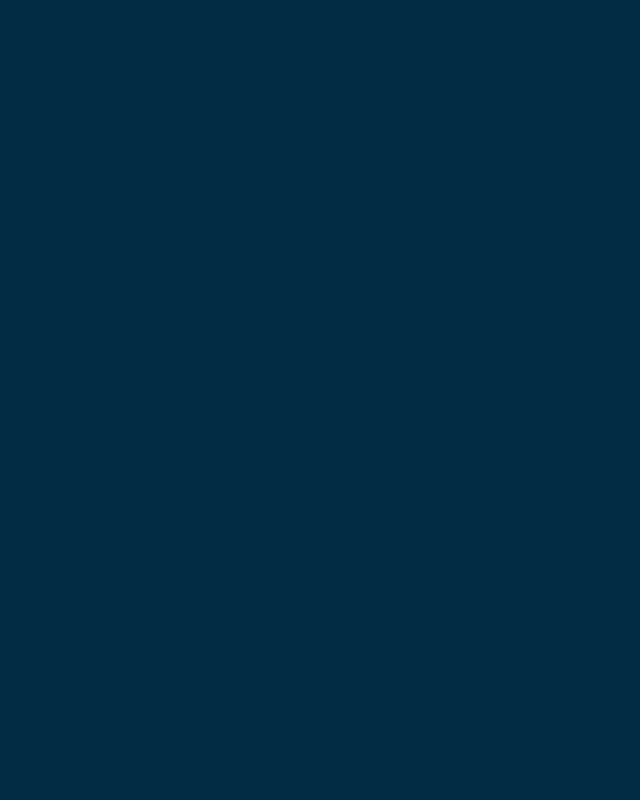
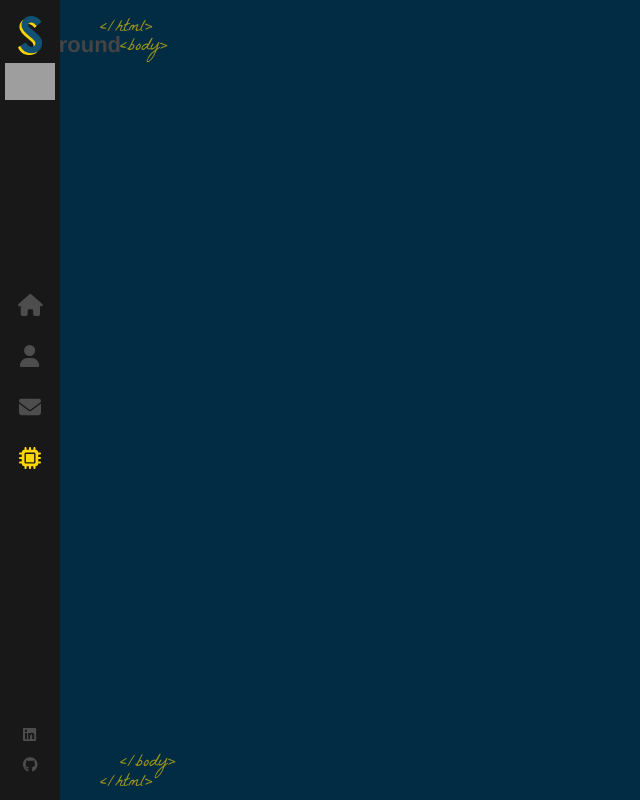
Before and after one commit to luisVargasGu/react-portfolio, a React (Create React App) app: page /playground in a window 1280 px wide. Before the commit this address had no page. Shown: the whole page, without its empty margins (0-640 px from the left). Built offline with nearby package versions, Linux system fonts and the light colour scheme; grey boxes are pictures that could not be loaded.

Commit message:
Added playground page.

```diff
--- a/src/App.js
+++ b/src/App.js
@@ -4,6 +4,7 @@ import Layout from './components/Layout';
 import Home from './components/Home';
 import About from './components/About';
 import Contact from './components/Contact';
+import Playground from './components/Playground';
 
 function App() {
     return (
@@ -17,6 +18,9 @@ function App() {
             <Route path="/contact" element={<Layout />}>
                 <Route index element={<Contact />} />
             </Route>
+            <Route path="/playground" element={<Layout />}>
+                <Route index element={<Playground />} />
+            </Route>
         </Routes>
     );
 }
--- /dev/null
+++ b/src/components/Playground/index.js
@@ -0,0 +1,11 @@
+import './index.scss';
+
+const Playground = () => {
+    return (
+        <div className='playground'>
+            <h1>Playground</h1>
+        </div>
+    );
+}
+
+export default Playground;
--- a/src/components/Sidebar/index.js
+++ b/src/components/Sidebar/index.js
@@ -3,7 +3,7 @@ import { Link, NavLink } from 'react-router-dom';
 import LogoS from '../../assets/images/logo-s.png';
 import LogoSubstitle from '../../assets/images/logo_sub.png';
 import { FontAwesomeIcon } from '@fortawesome/react-fontawesome';
-import { faEnvelope, faHome, faUser } from '@fortawesome/free-solid-svg-icons';
+import { faEnvelope, faHome, faMicrochip, faUser } from '@fortawesome/free-solid-svg-icons';
 import { faGithub, faLinkedin } from '@fortawesome/free-brands-svg-icons';
 
 const Sidebar = () => {
@@ -22,6 +22,9 @@ const Sidebar = () => {
                 </NavLink>
                 <NavLink exact="true" activeclassname="active" className="contact-link" to="/contact">
                     <FontAwesomeIcon icon={faEnvelope} color="#4d4d4e" />
+                </NavLink>
+                <NavLink exact="true" activeclassname="active" className="tech-link" to="/playground">
+                    <FontAwesomeIcon icon={faMicrochip} color="#4d4d4e" />
                 </NavLink>
             </nav>
             <ul>
--- a/src/components/Sidebar/index.scss
+++ b/src/components/Sidebar/index.scss
@@ -91,6 +91,12 @@
             }
         }
 
+        a.tech-link {
+            &:after {
+                content: 'PLAY';
+            }
+        }
+
         a.active {
             svg {
                 color: #ffd700;
```
Also changed, not shown: src/components/Playground/index.scss (added).
